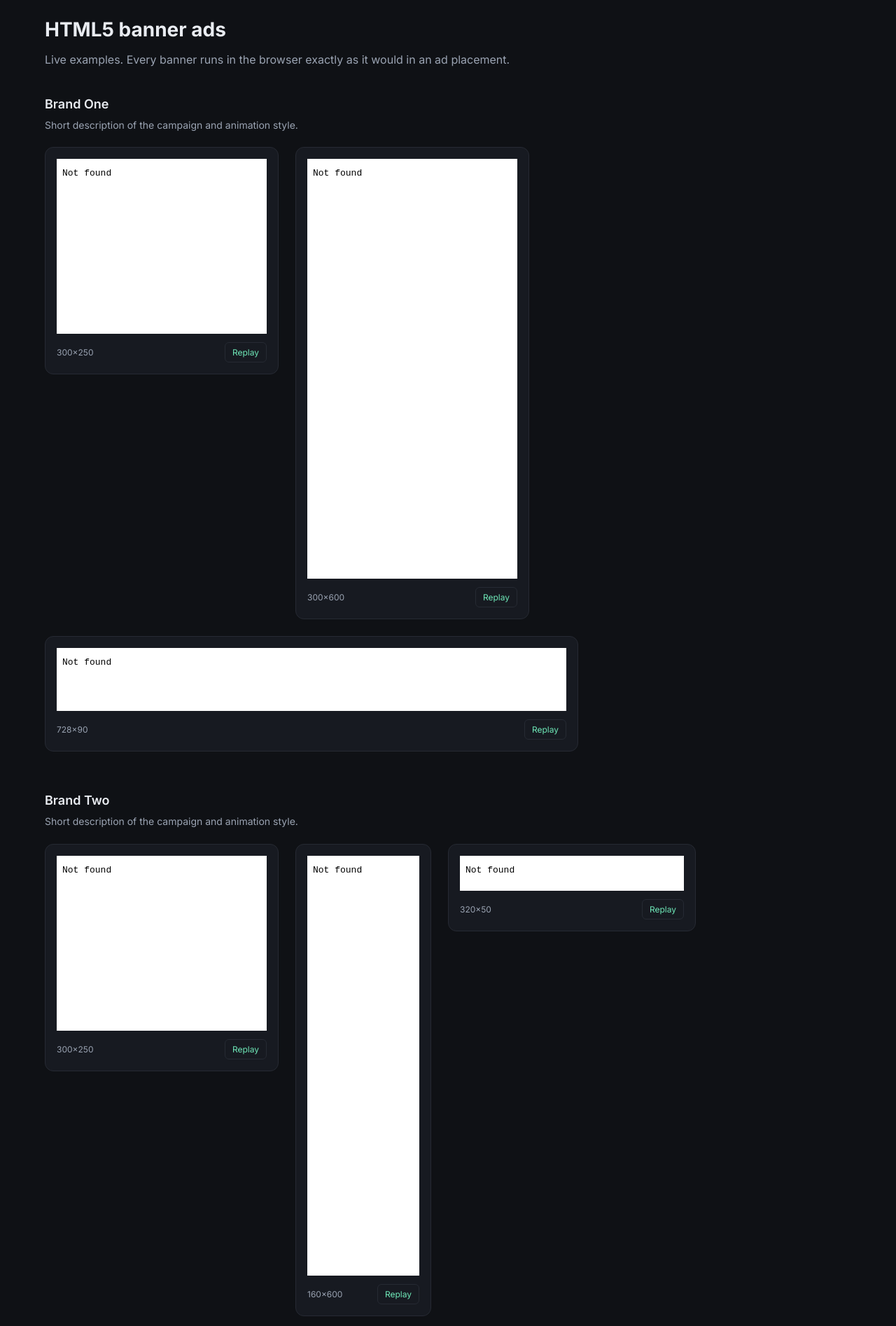
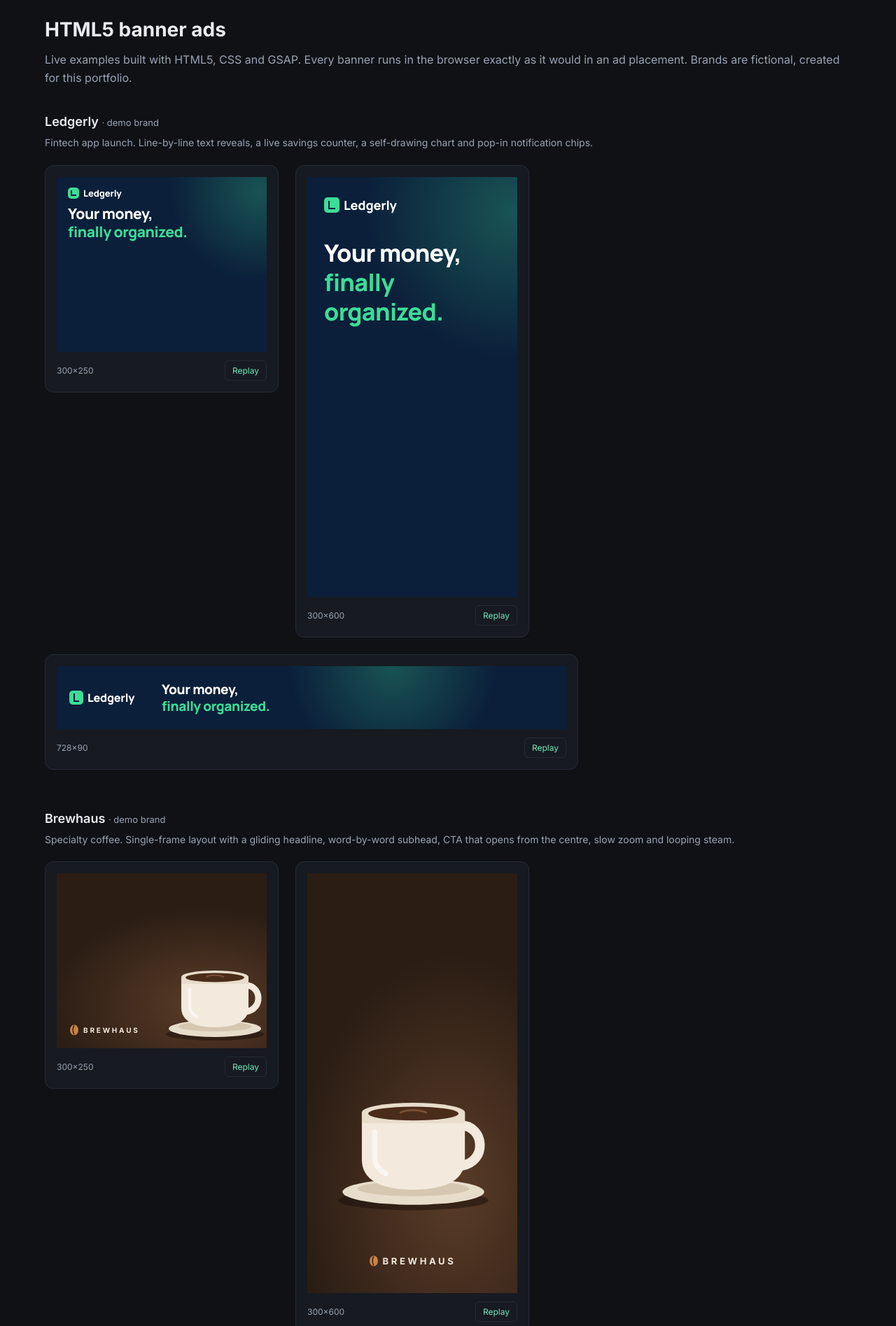
Before and after one commit to jovicatopaloski/jovicatopaloski.github.io, a plain HTML site: page index.html in a window 1280 px wide. Shown: the part 480-2375 px from the top of the page at 70% size. Drawn offline with nearby package versions, Linux system fonts and the light colour scheme; a web font is replaced by a local one.

Commit message:
Update index.html

```diff
--- a/index.html
+++ b/index.html
@@ -134,44 +134,61 @@
   <section>
     <div class="wrap">
       <h2>HTML5 banner ads</h2>
-      <p class="section-sub">Live examples. Every banner runs in the browser exactly as it would in an ad placement.</p>
+      <p class="section-sub">Live examples built with HTML5, CSS and GSAP. Every banner runs in the browser exactly as it would in an ad placement. Brands are fictional, created for this portfolio.</p>
 
-      <!-- BRAND 1 -->
       <div class="brand">
-        <h3>Brand One</h3>
-        <p>Short description of the campaign and animation style.</p>
+        <h3>Ledgerly <span style="font-weight:400;color:var(--muted);font-size:13px">· demo brand</span></h3>
+        <p>Fintech app launch. Line-by-line text reveals, a live savings counter, a self-drawing chart and pop-in notification chips.</p>
         <div class="banners">
           <div class="banner">
-            <iframe src="banners/brand-one/300x250/index.html" width="300" height="250" loading="lazy" title="Brand One 300x250"></iframe>
+            <iframe src="banners/ledgerly/300x250/index.html" width="300" height="250" loading="lazy" scrolling="no" title="Ledgerly 300x250"></iframe>
             <div class="meta"><span>300×250</span><button class="replay">Replay</button></div>
           </div>
           <div class="banner">
-            <iframe src="banners/brand-one/300x600/index.html" width="300" height="600" loading="lazy" title="Brand One 300x600"></iframe>
+            <iframe src="banners/ledgerly/300x600/index.html" width="300" height="600" loading="lazy" scrolling="no" title="Ledgerly 300x600"></iframe>
             <div class="meta"><span>300×600</span><button class="replay">Replay</button></div>
           </div>
           <div class="banner">
-            <iframe src="banners/brand-one/728x90/index.html" width="728" height="90" loading="lazy" title="Brand One 728x90"></iframe>
+            <iframe src="banners/ledgerly/728x90/index.html" width="728" height="90" loading="lazy" scrolling="no" title="Ledgerly 728x90"></iframe>
             <div class="meta"><span>728×90</span><button class="replay">Replay</button></div>
           </div>
         </div>
       </div>
 
-      <!-- BRAND 2 -->
       <div class="brand">
-        <h3>Brand Two</h3>
-        <p>Short description of the campaign and animation style.</p>
+        <h3>Brewhaus <span style="font-weight:400;color:var(--muted);font-size:13px">· demo brand</span></h3>
+        <p>Specialty coffee. Single-frame layout with a gliding headline, word-by-word subhead, CTA that opens from the centre, slow zoom and looping steam.</p>
         <div class="banners">
           <div class="banner">
-            <iframe src="banners/brand-two/300x250/index.html" width="300" height="250" loading="lazy" title="Brand Two 300x250"></iframe>
+            <iframe src="banners/brewhaus/300x250/index.html" width="300" height="250" loading="lazy" scrolling="no" title="Brewhaus 300x250"></iframe>
             <div class="meta"><span>300×250</span><button class="replay">Replay</button></div>
           </div>
           <div class="banner">
-            <iframe src="banners/brand-two/160x600/index.html" width="160" height="600" loading="lazy" title="Brand Two 160x600"></iframe>
-            <div class="meta"><span>160×600</span><button class="replay">Replay</button></div>
+            <iframe src="banners/brewhaus/300x600/index.html" width="300" height="600" loading="lazy" scrolling="no" title="Brewhaus 300x600"></iframe>
+            <div class="meta"><span>300×600</span><button class="replay">Replay</button></div>
           </div>
           <div class="banner">
-            <iframe src="banners/brand-two/320x50/index.html" width="320" height="50" loading="lazy" title="Brand Two 320x50"></iframe>
-            <div class="meta"><span>320×50</span><button class="replay">Replay</button></div>
+            <iframe src="banners/brewhaus/728x90/index.html" width="728" height="90" loading="lazy" scrolling="no" title="Brewhaus 728x90"></iframe>
+            <div class="meta"><span>728×90</span><button class="replay">Replay</button></div>
+          </div>
+        </div>
+      </div>
+
+      <div class="brand">
+        <h3>Stride <span style="font-weight:400;color:var(--muted);font-size:13px">· demo brand</span></h3>
+        <p>Running shoes. SVG glitch filter with RGB split and randomised letter reveal, a diagonal panel wipe and a shine sweep on the CTA.</p>
+        <div class="banners">
+          <div class="banner">
+            <iframe src="banners/stride/300x250/index.html" width="300" height="250" loading="lazy" scrolling="no" title="Stride 300x250"></iframe>
+            <div class="meta"><span>300×250</span><button class="replay">Replay</button></div>
+          </div>
+          <div class="banner">
+            <iframe src="banners/stride/300x600/index.html" width="300" height="600" loading="lazy" scrolling="no" title="Stride 300x600"></iframe>
+            <div class="meta"><span>300×600</span><button class="replay">Replay</button></div>
+          </div>
+          <div class="banner">
+            <iframe src="banners/stride/728x90/index.html" width="728" height="90" loading="lazy" scrolling="no" title="Stride 728x90"></iframe>
+            <div class="meta"><span>728×90</span><button class="replay">Replay</button></div>
           </div>
         </div>
       </div>
```
